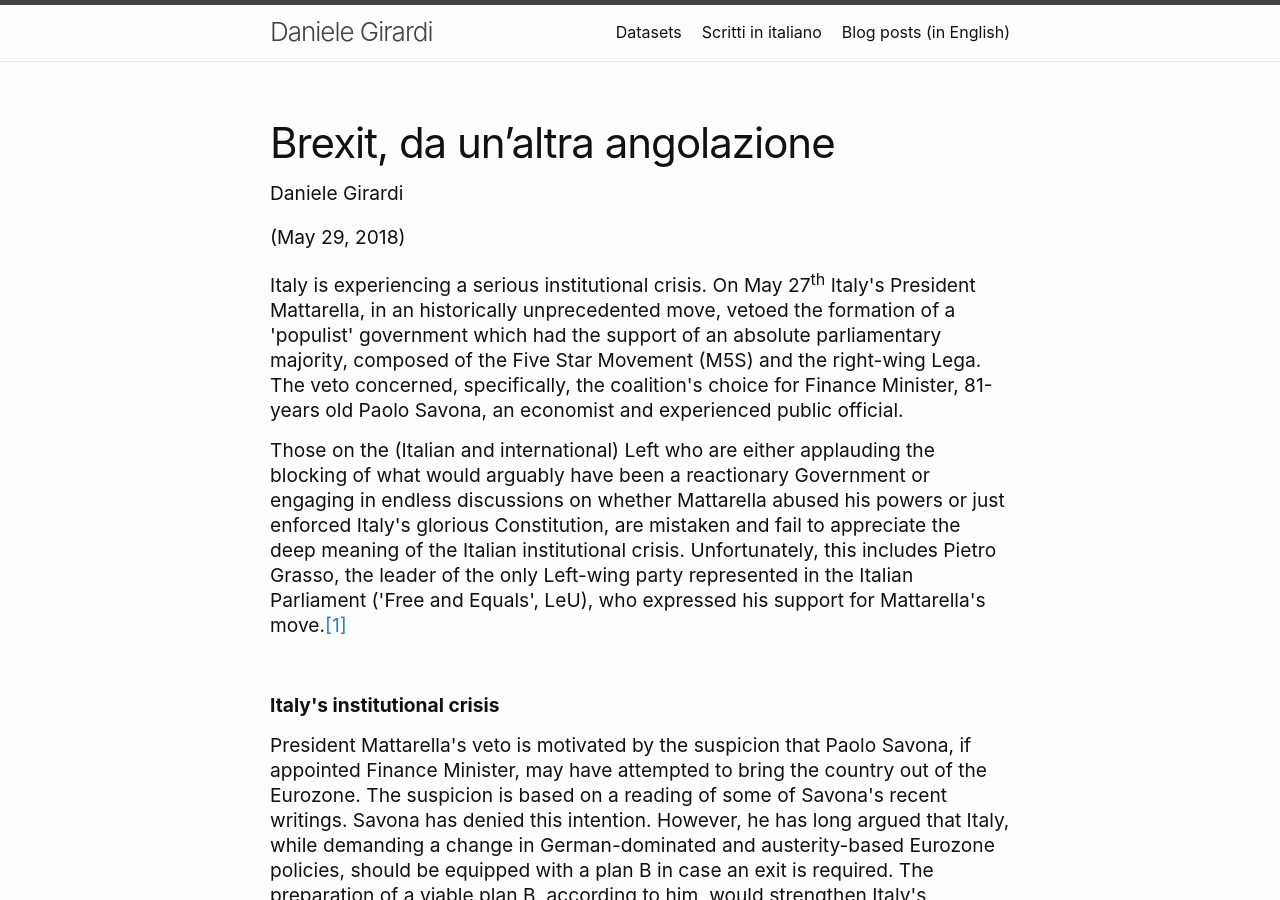
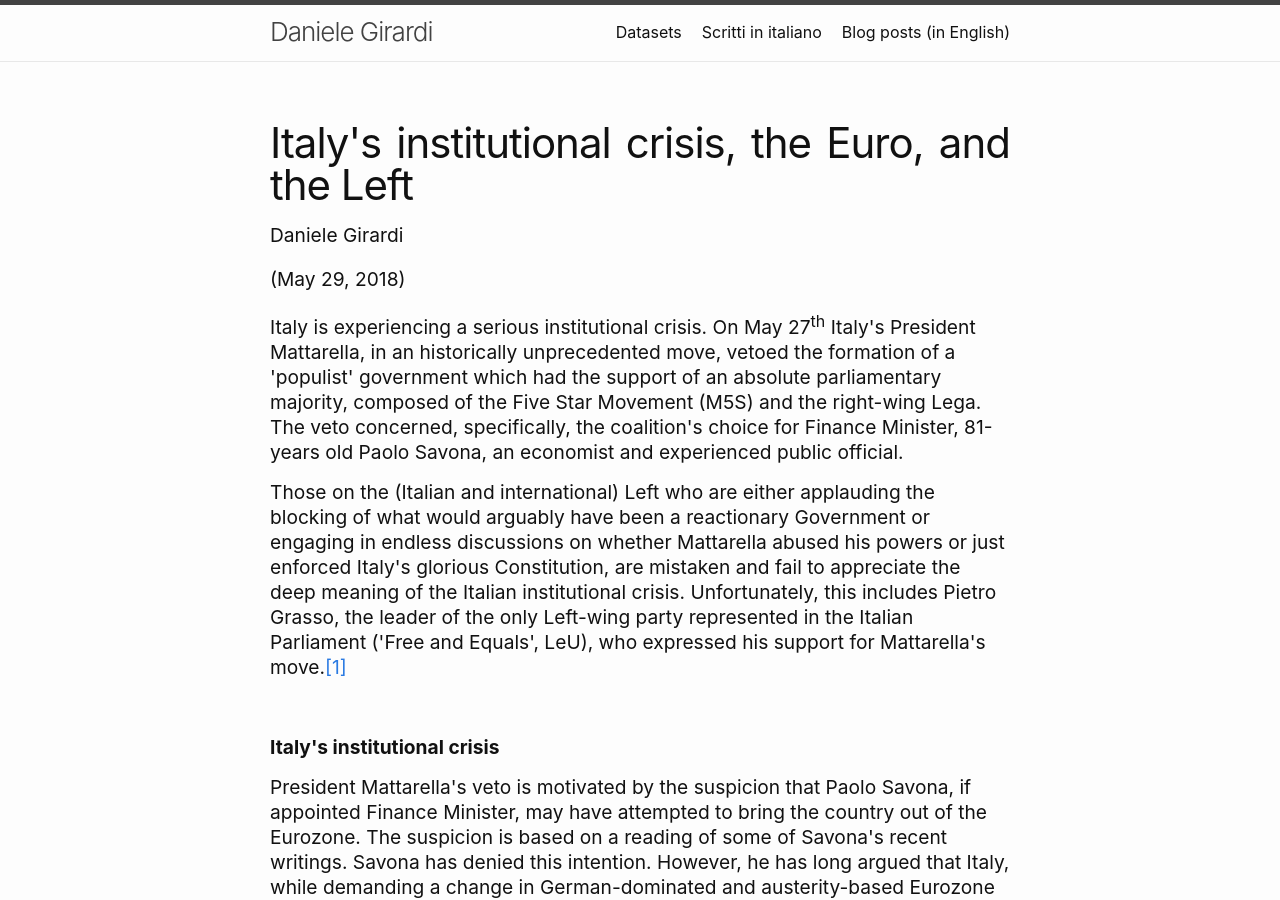
Before and after one commit to danielegirardi/danielegirardi.github.io, a Jekyll site: the page built from posts/may2018post.md, in a window 1280 px wide and 900 px high. Built offline with Jekyll 4.4.1, drawn with Linux system fonts in a browser that asks for light colours; our own code applies the rules of GitHub Pages for plain Markdown files.

Commit message:
Update may2018post.md

```diff
--- a/posts/may2018post.md
+++ b/posts/may2018post.md
@@ -3,7 +3,7 @@
 <td style="width: 7.93057%; height: 40px;"></td>
 <td style="width: 83.6431%; height: 40px;"><header class="entry-header">
 <h1 class="entry-title" style="text-align: justify;"></h1>
-<h1 class="entry-title" style="text-align: justify;">Brexit, da un’altra angolazione</h1>
+<h1 class="entry-title" style="text-align: justify;">Italy's institutional crisis, the Euro, and the Left</h1>
 </header>
 <div class="entry-content">
 <div class="page" title="Page 1">
```
